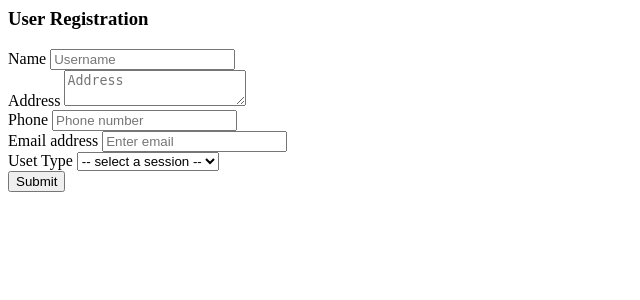
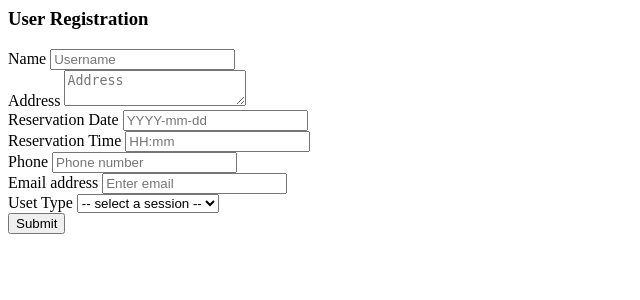
Before and after one commit to Ihebhs/swift, a PHP site: page /houda/swift_management/views/userform.php in a window 1280 px wide. Shown: the top 300 px of the page, without its empty margins (0-640 px from the left). Run offline with PHP 8.4, Linux system fonts and the light colour scheme; some libraries are stand-ins or nearby versions.

Commit message:
first commit

```diff
--- a/swift_management/views/userform.php
+++ b/swift_management/views/userform.php
@@ -33,6 +33,26 @@
 		<span class="textareaMinCharsMsg">Address must specify at least 10 characters.</span>
 		</span>
       </div>
+      <div class="form-group">
+      <div class="row">
+      	<div class="col-xs-6">
+			<label>Reservation Date</label>
+			<span id="sprytf_rdate">
+        	<input type="text" name="rdate" class="form-control" placeholder="YYYY-mm-dd">
+			<span class="textfieldRequiredMsg">Date is required.</span>
+			<span class="textfieldInvalidFormatMsg">Invalid date Format.</span>
+			</span>
+        </div>
+        <div class="col-xs-6">
+			<label>Reservation Time</label>
+			<span id="sprytf_rtime">
+            <input type="text" name="rtime" class="form-control" placeholder="HH:mm">
+			<span class="textfieldRequiredMsg">Time is required.</span>
+			<span class="textfieldInvalidFormatMsg">Invalid time Format.</span>
+			</span>
+       </div>
+      </div>
+	  </div>
 	  <div class="form-group">
         <label for="exampleInputEmail1">Phone</label>
 		<span id="sprytf_phone">
```
Also changed, not shown: swift_management/views/process.php (+6 -2 lines).
